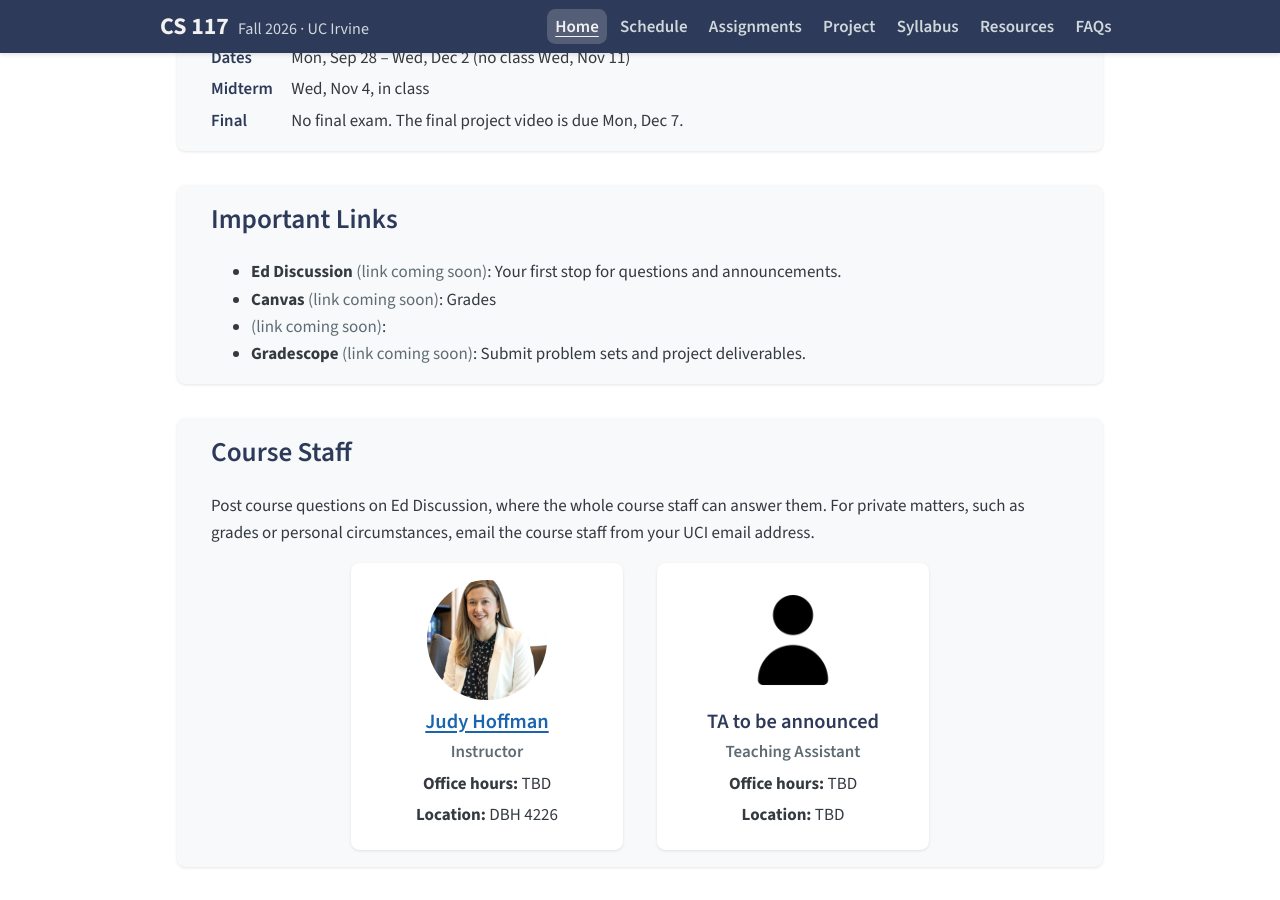
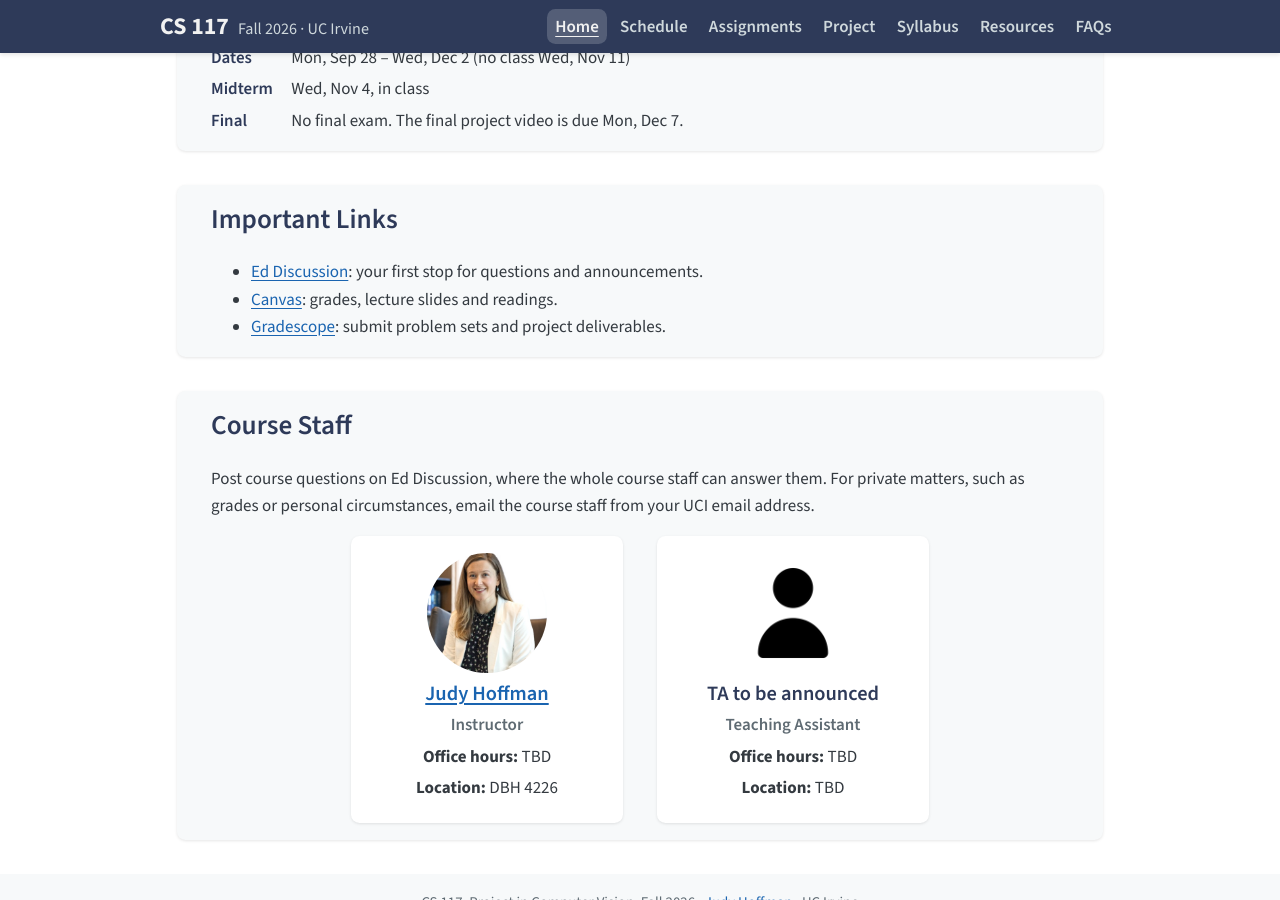
Before and after one commit to jhoffman/cs117-fa26, a Jekyll site: the page built from index.html, in a window 1280 px wide and 900 px high, scrolled down 462 px. Built offline with Jekyll 4.4.1, drawn with Linux system fonts in a browser that asks for light colours.

Commit message:
Fix Important Links on home page
The link list was split on commas, which broke on a description
containing a comma, and looked links up by computed key, which never
resolved. List the three links directly instead.

Co-Authored-By: Claude Opus 5.5 <noreply@anthropic.com>

```diff
--- a/index.html
+++ b/index.html
@@ -24,16 +24,10 @@ title: "Home"
 
 <section class="card" aria-labelledby="links">
   <h2 id="links">Important Links</h2>
-  {% assign links = "ed_discussion|Ed Discussion|Your first stop for questions and announcements.,canvas|Canvas|Grades, lecture slides and readings.,gradescope|Gradescope|Submit problem sets and project deliverables." | split: "," %}
   <ul>
-    {% for l in links %}
-      {% assign parts = l | split: "|" %}
-      {% assign href = site[parts[0]] %}
-      <li>
-        {% if href and href != "" %}<a href="{{ href }}">{{ parts[1] }}</a>{% else %}<strong>{{ parts[1] }}</strong> <span class="muted">(link coming soon)</span>{% endif %}:
-        {{ parts[2] }}
-      </li>
-    {% endfor %}
+    <li>{% if site.ed_discussion != "" %}<a href="{{ site.ed_discussion }}">Ed Discussion</a>{% else %}<strong>Ed Discussion</strong> <span class="muted">(link coming soon)</span>{% endif %}: your first stop for questions and announcements.</li>
+    <li>{% if site.canvas != "" %}<a href="{{ site.canvas }}">Canvas</a>{% else %}<strong>Canvas</strong> <span class="muted">(link coming soon)</span>{% endif %}: grades, lecture slides and readings.</li>
+    <li>{% if site.gradescope != "" %}<a href="{{ site.gradescope }}">Gradescope</a>{% else %}<strong>Gradescope</strong> <span class="muted">(link coming soon)</span>{% endif %}: submit problem sets and project deliverables.</li>
   </ul>
 </section>
 
```
